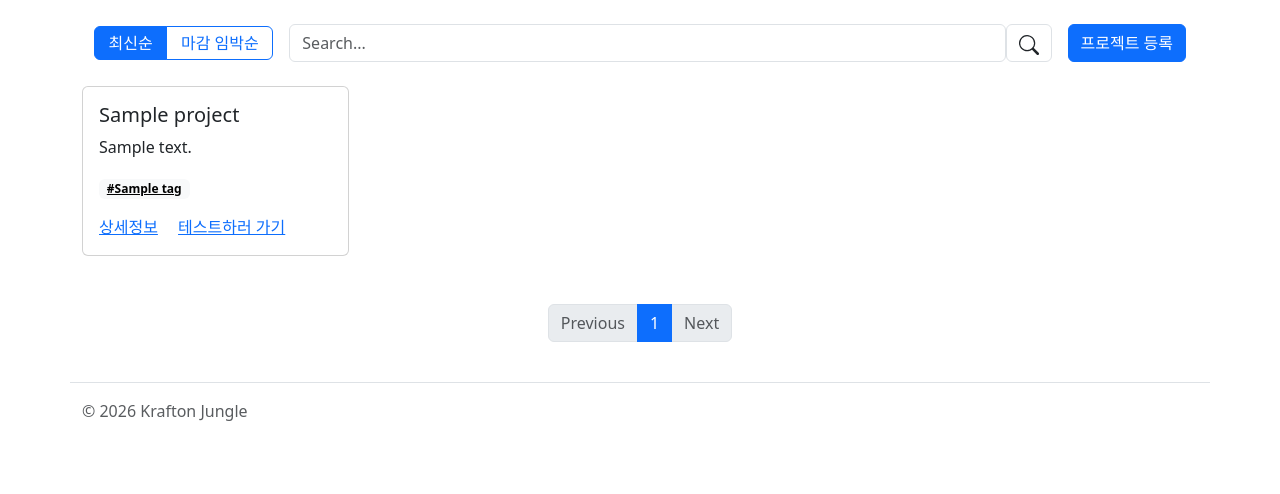
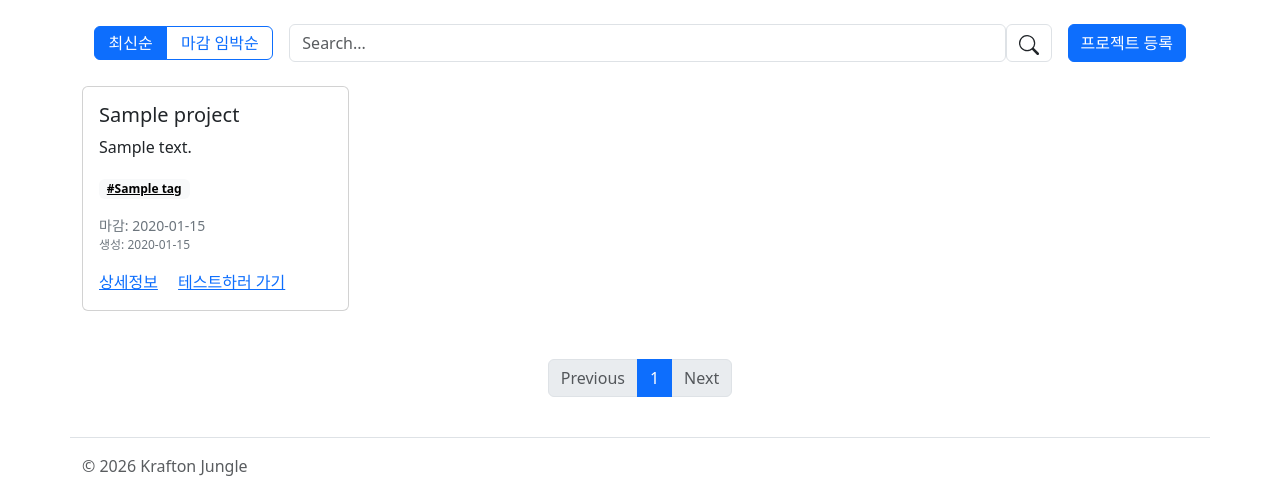
Before and after one commit to YangSiJun528/jungle-mini-project, a Flask app: page / in a window 1280 px wide. Shown: the part 97-591 px from the top of the page. Run offline with Flask 3, Linux system fonts and the light colour scheme; a database or web service that is not in the repository returns one stand-in record (values such as "Sample title").

Commit message:
프로젝트 목록에 마감/생성 추가

```diff
--- a/templates/index.html
+++ b/templates/index.html
@@ -61,6 +61,12 @@
                             <a class="badge text-bg-light" href="/?tag={{ tag.name }}">#{{ tag.name }}</a>
                         {% endfor %}
                     </p>
+                    <p class="card-text text-secondary small mb-0">
+                        마감: {{ project.expired_date.strftime('%Y-%m-%d') }}
+                    </p>
+                    <p class="card-text text-secondary smaller" style="font-size: 0.75rem;">
+                        생성: {{ project.created_at.strftime('%Y-%m-%d') }}
+                    </p>
                     <a href="/projects/{{ project._id }}" class="card-link">상세정보</a>
                     <a href="/projects/{{ project._id }}/feedbacks" class="card-link">테스트하러 가기</a>
                 </div>
```
